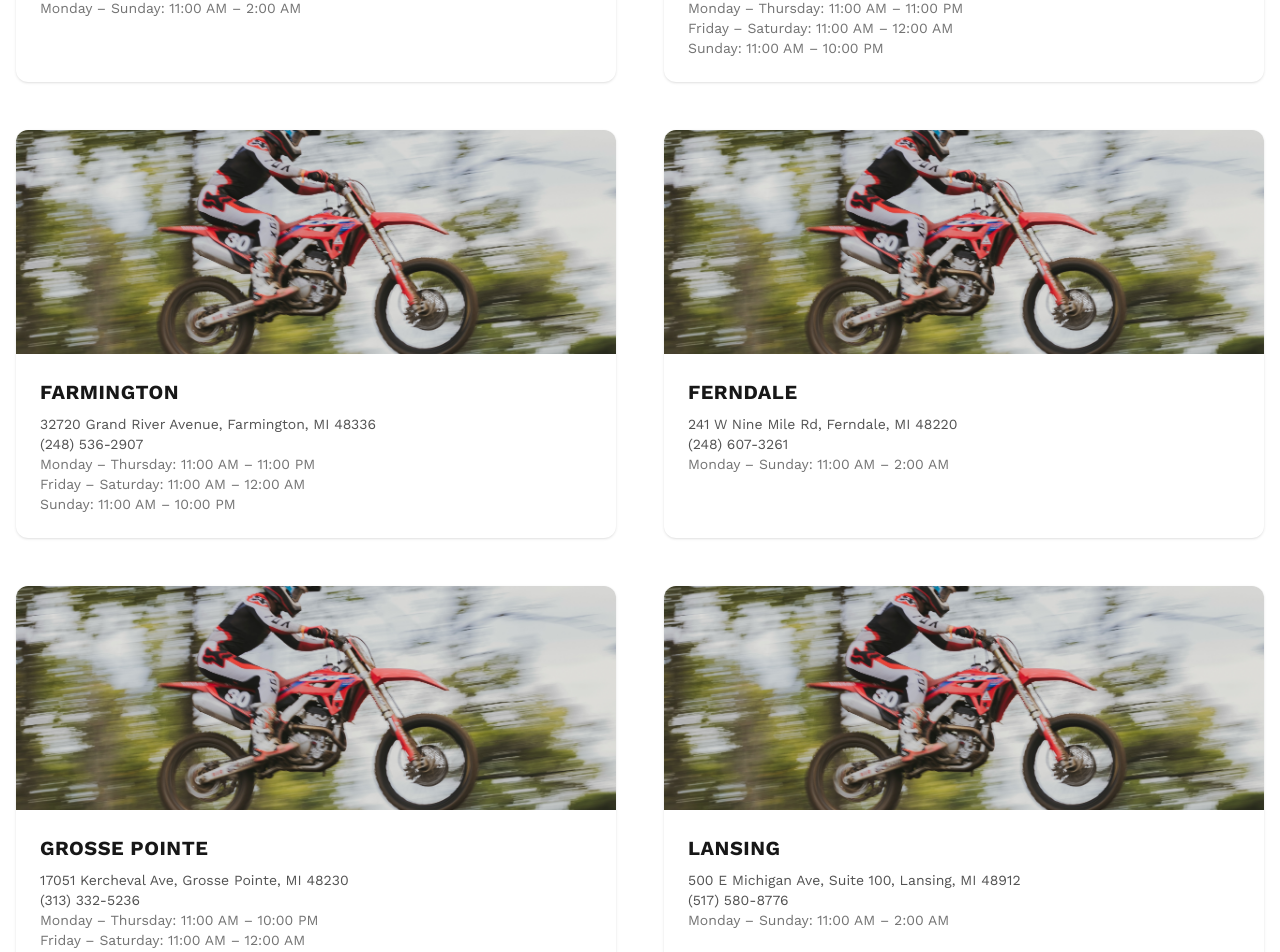
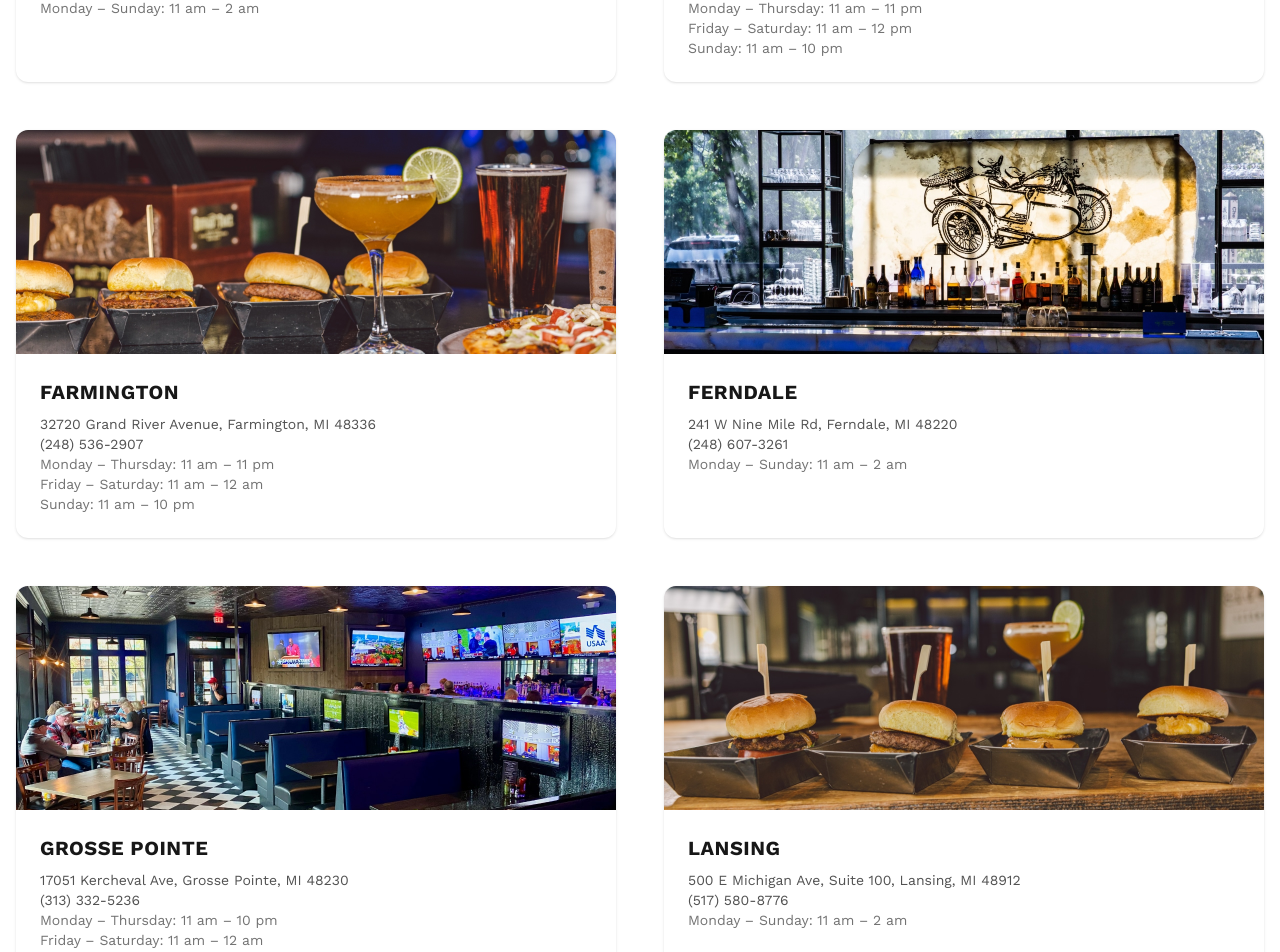
Before and after one commit to AaronRDurant/sidecar-slider-bar, a Next.js app: page /locations in a window 1280 px wide. Shown: the part 1055-2007 px from the top of the page. Built offline with nearby package versions, Linux system fonts and the light colour scheme.

Commit message:
Finalize Locations page

```diff
--- a/src/app/locations/page.tsx
+++ b/src/app/locations/page.tsx
@@ -13,7 +13,7 @@ export default function LocationsPage() {
       {/* Hero */}
       <section className="relative h-[60vh] rounded-xl overflow-hidden shadow-lg">
         <Image
-          src="/images/moto-sidecar-placeholder.jpg"
+          src="/images/Sidecar-Slider-Bar-menu-items.jpg"
           alt="Find a Location"
           fill
           className="object-cover"
@@ -39,7 +39,10 @@ export default function LocationsPage() {
           >
             <div className="relative h-56 w-full">
               <Image
-                src={data.heroImage ?? "/images/moto-sidecar-placeholder.jpg"}
+                src={
+                  data.heroImage ??
+                  "/images/locations/Ferndale-Sidecar-Slider-Bar.jpg"
+                }
                 alt={`${data.name} Hero`}
                 fill
                 className="object-cover group-hover:scale-105 transition-transform duration-300"
--- a/src/data/locations/birmingham/info.ts
+++ b/src/data/locations/birmingham/info.ts
@@ -3,7 +3,7 @@ const birmingham = {
   name: "Birmingham",
   address: "117 Willits Street, Birmingham, MI 48009",
   phone: "(248) 792-2380",
-  hours: "Monday – Sunday: 11:00 AM – 2:00 AM",
+  hours: "Monday – Sunday: 11 am – 2 am",
   deliveryPartners: [
     {
       name: "DoorDash",
@@ -22,7 +22,7 @@ const birmingham = {
     lat: 42.54655,
     lng: -83.21524,
   },
-  heroImage: "/images/moto-sidecar-placeholder.jpg",
+  heroImage: "/images/locations/Birmingham-Sidecar-Slider-Bar.jpg",
   galleryImages: [
     "/images/moto-sidecar-placeholder.jpg",
     "/images/moto-sidecar-placeholder.jpg",
--- a/src/data/locations/brighton/info.ts
+++ b/src/data/locations/brighton/info.ts
@@ -4,7 +4,7 @@ const brighton = {
   address: "120 W. Main St., Brighton, MI 48116",
   phone: "(810) 588-4855",
   hours:
-    "Monday – Thursday: 11:00 AM – 11:00 PM\nFriday – Saturday: 11:00 AM – 12:00 AM\nSunday: 11:00 AM – 10:00 PM",
+    "Monday – Thursday: 11 am – 11 pm\nFriday – Saturday: 11 am – 12 pm\nSunday: 11 am – 10 pm",
   deliveryPartners: [
     {
       name: "DoorDash",
@@ -15,7 +15,7 @@ const brighton = {
     lat: 42.52919,
     lng: -83.78098,
   },
-  heroImage: "/images/moto-sidecar-placeholder.jpg",
+  heroImage: "/images/locations/Brighton-Sidecar-Slider-Bar.jpg",
   galleryImages: [
     "/images/moto-sidecar-placeholder.jpg",
     "/images/moto-sidecar-placeholder.jpg",
--- a/src/data/locations/farmington/info.ts
+++ b/src/data/locations/farmington/info.ts
@@ -4,7 +4,7 @@ const farmington = {
   address: "32720 Grand River Avenue, Farmington, MI 48336",
   phone: "(248) 536-2907",
   hours:
-    "Monday – Thursday: 11:00 AM – 11:00 PM\nFriday – Saturday: 11:00 AM – 12:00 AM\nSunday: 11:00 AM – 10:00 PM",
+    "Monday – Thursday: 11 am – 11 pm\nFriday – Saturday: 11 am – 12 am\nSunday: 11 am – 10 pm",
   deliveryPartners: [
     {
       name: "DoorDash",
@@ -23,7 +23,7 @@ const farmington = {
     lat: 42.46176,
     lng: -83.37688,
   },
-  heroImage: "/images/moto-sidecar-placeholder.jpg",
+  heroImage: "/images/locations/Farmington-Sidecar-Slider-Bar.jpg",
   galleryImages: [
     "/images/moto-sidecar-placeholder.jpg",
     "/images/moto-sidecar-placeholder.jpg",
--- a/src/data/locations/ferndale/info.ts
+++ b/src/data/locations/ferndale/info.ts
@@ -3,7 +3,7 @@ const ferndale = {
   name: "Ferndale",
   address: "241 W Nine Mile Rd, Ferndale, MI 48220",
   phone: "(248) 607-3261",
-  hours: "Monday – Sunday: 11:00 AM – 2:00 AM",
+  hours: "Monday – Sunday: 11 am – 2 am",
   deliveryPartners: [
     {
       name: "DoorDash",
@@ -22,7 +22,7 @@ const ferndale = {
     lat: 42.46004,
     lng: -83.13881,
   },
-  heroImage: "/images/moto-sidecar-placeholder.jpg",
+  heroImage: "/images/locations/Ferndale-Sidecar-Slider-Bar.jpg",
   galleryImages: [
     "/images/moto-sidecar-placeholder.jpg",
     "/images/moto-sidecar-placeholder.jpg",
--- a/src/data/locations/grosse-pointe/info.ts
+++ b/src/data/locations/grosse-pointe/info.ts
@@ -4,7 +4,7 @@ const grossePointe = {
   address: "17051 Kercheval Ave, Grosse Pointe, MI 48230",
   phone: "(313) 332-5236",
   hours:
-    "Monday – Thursday: 11:00 AM – 10:00 PM\nFriday – Saturday: 11:00 AM – 12:00 AM\nSunday: 11:00 AM – 10:00 PM",
+    "Monday – Thursday: 11 am – 10 pm\nFriday – Saturday: 11 am – 12 am\nSunday: 11 am – 10 pm",
   deliveryPartners: [
     {
       name: "GrubHub",
@@ -19,7 +19,7 @@ const grossePointe = {
     lat: 42.38695,
     lng: -82.91777,
   },
-  heroImage: "/images/moto-sidecar-placeholder.jpg",
+  heroImage: "/images/locations/Grosse-Pointe-Sidecar-Slider-Bar.jpg",
   galleryImages: [
     "/images/moto-sidecar-placeholder.jpg",
     "/images/moto-sidecar-placeholder.jpg",
--- a/src/data/locations/lansing/info.ts
+++ b/src/data/locations/lansing/info.ts
@@ -3,7 +3,7 @@ const lansing = {
   name: "Lansing",
   address: "500 E Michigan Ave, Suite 100, Lansing, MI 48912",
   phone: "(517) 580-8776",
-  hours: "Monday – Sunday: 11:00 AM – 2:00 AM",
+  hours: "Monday – Sunday: 11 am – 2 am",
   deliveryPartners: [
     {
       name: "DoorDash",
@@ -22,9 +22,9 @@ const lansing = {
     lat: 42.73403,
     lng: -84.54404,
   },
-  heroImage: "/images/moto-sidecar-placeholder.jpg",
+  heroImage: "/images/locations/Lansing-Sidecar-Slider-Bar.jpg",
   galleryImages: [
-    "/images/moto-sidecar-placeholder.jpg",
+    "/images/Sidecar-Slider-Bar-pizza-street-view.jpg",
     "/images/moto-sidecar-placeholder.jpg",
     "/images/moto-sidecar-placeholder.jpg",
     "/images/moto-sidecar-placeholder.jpg",
--- a/src/data/locations/plymouth/info.ts
+++ b/src/data/locations/plymouth/info.ts
@@ -3,7 +3,7 @@ const plymouth = {
   name: "Plymouth",
   address: "340 N. Main St., Plymouth, MI 48170",
   phone: "(734) 404-6567",
-  hours: "Monday – Sunday: 11:00 AM – 2:00 AM",
+  hours: "Monday – Sunday: 11 am – 2 am",
   deliveryPartners: [
     {
       name: "DoorDash",
@@ -18,9 +18,9 @@ const plymouth = {
     lat: 42.37329,
     lng: -83.47083,
   },
-  heroImage: "/images/moto-sidecar-placeholder.jpg",
+  heroImage: "/images/locations/Plymouth-Sidecar-Slider-Bar.jpg",
   galleryImages: [
-    "/images/moto-sidecar-placeholder.jpg",
+    "/images/Sidecar-Slider-Bar-pizza-street-view.jpg",
     "/images/moto-sidecar-placeholder.jpg",
     "/images/moto-sidecar-placeholder.jpg",
     "/images/moto-sidecar-placeholder.jpg",
--- a/src/data/locations/sterling-heights/info.ts
+++ b/src/data/locations/sterling-heights/info.ts
@@ -3,15 +3,15 @@ const sterlingHeights = {
   name: "Sterling Heights",
   address: "44935 Hayes Rd, Sterling Heights, MI 48313",
   phone: "(586) 300-7144",
-  hours: "Monday – Sunday: 11:00 AM – 2:00 AM",
+  hours: "Monday – Sunday: 11 am – 2 am",
   deliveryPartners: [],
   coordinates: {
     lat: 42.62698,
     lng: -82.97089,
   },
-  heroImage: "/images/moto-sidecar-placeholder.jpg",
+  heroImage: "/images/locations/Sterling-Heights-Sidecar-Slider-Bar.jpg",
   galleryImages: [
-    "/images/moto-sidecar-placeholder.jpg",
+    "/images/Sidecar-Slider-Bar-pizza-street-view.jpg",
     "/images/moto-sidecar-placeholder.jpg",
     "/images/moto-sidecar-placeholder.jpg",
     "/images/moto-sidecar-placeholder.jpg",
```
